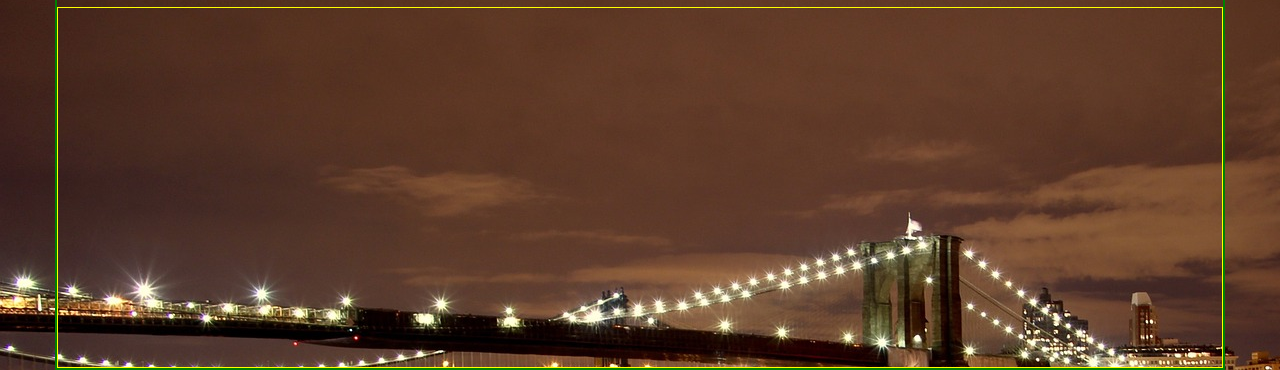
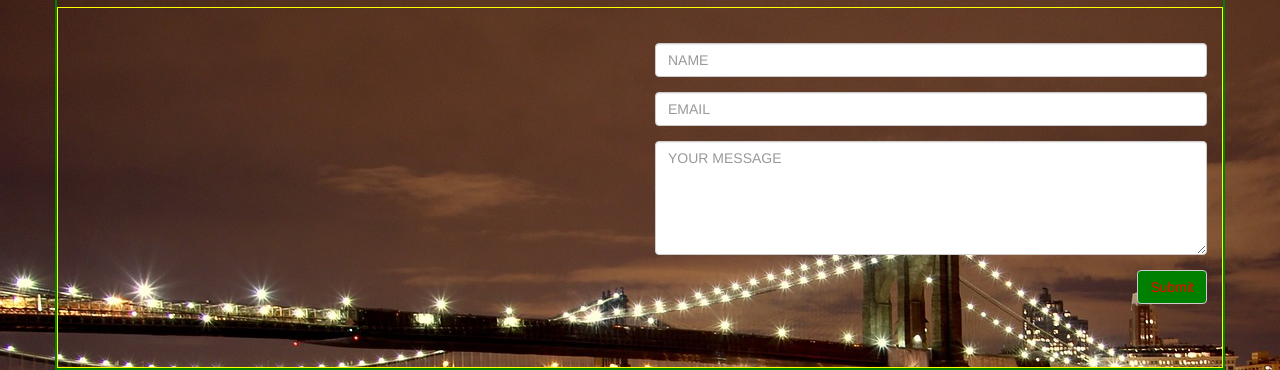
Before and after one commit to Absolutestunna/IY-2.8-SK8, a plain HTML site: page index.html in a window 1280 px wide. Shown: the part 1406-1776 px from the top of the page. Drawn offline with nearby package versions, Linux system fonts and the light colour scheme.

Commit message:
contact update

```diff
--- a/index.html
+++ b/index.html
@@ -140,7 +140,31 @@
 
 
         <div class="contact row">
-          <div class="col-md-12">
+          <div class="col-md-6">
+
+          </div>
+          <div class="mess-type col-md-6">
+            <form>
+              <div class="form-group">
+                <input type="text" class="form-control" id="exampleInputEmail1" placeholder="NAME">
+              </div>
+
+              <div class="form-group">
+                <input type="email" class="form-control" id="exampleInputName" placeholder="EMAIL">
+              </div>
+
+              <form class="" action="index.html" method="post">
+                <div class="form-group">
+                  <textarea class="form-control" rows="5" id="comment" placeholder="YOUR MESSAGE"></textarea>
+                </div>
+
+              </form>
+
+              <button type="submit" class="btn btn-default">Submit</button>
+              </form>
+
+
+
 
           </div>
         </div>
@@ -148,6 +172,8 @@
 
 
 
+
+
     </div><!--end of container-->
   </body>
 </html>
--- a/styles.css
+++ b/styles.css
@@ -100,3 +100,11 @@ body {
   border: 1px solid yellow;
   height: 361px;
 }
+.mess-type {
+  margin-top: 35px;
+}
+.mess-type button {
+  float: right;
+  color: red;
+  background-color: green;
+}
```
